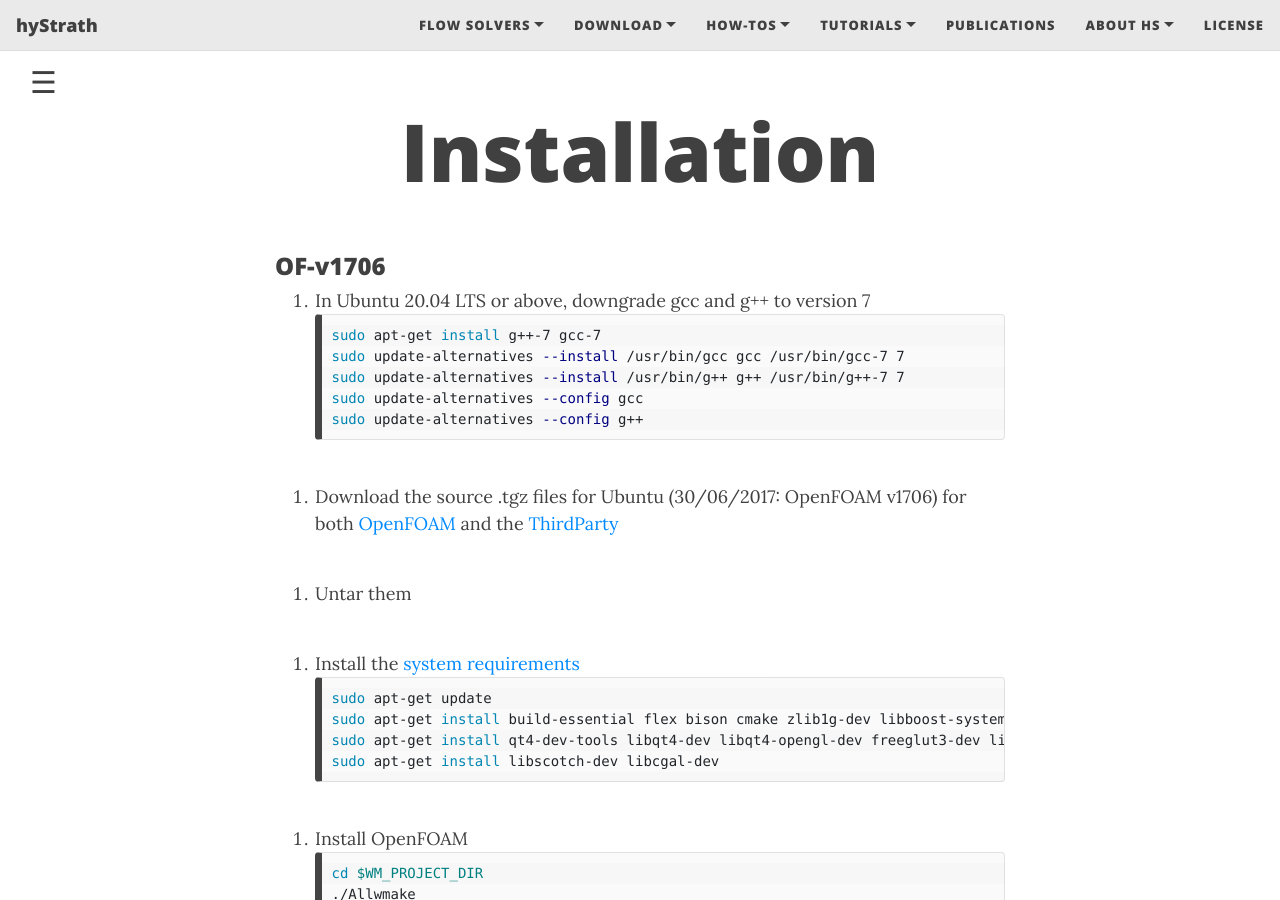
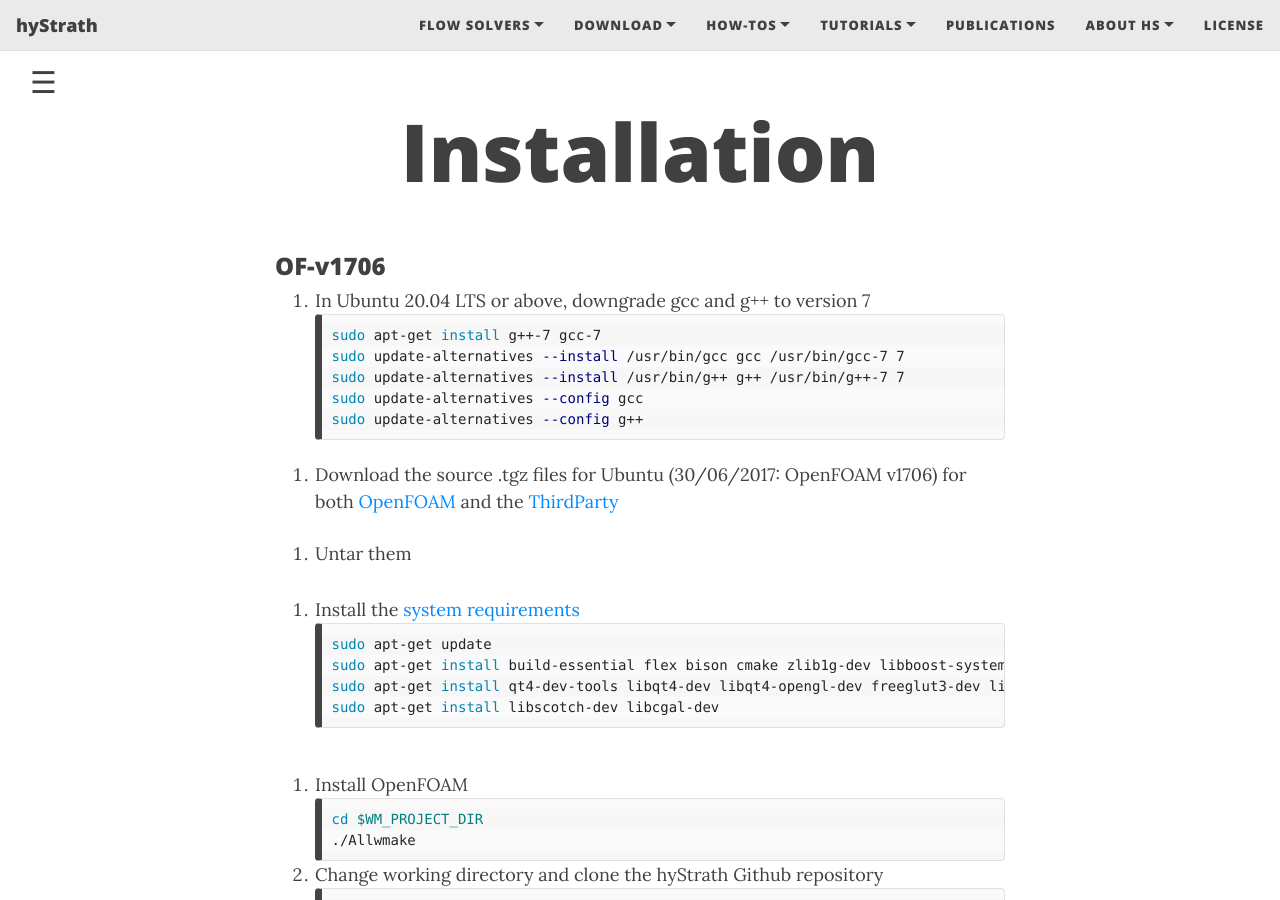
Before and after one commit to hystrath/hystrath.github.io, a Jekyll site: the page built from installation.md, in a window 1280 px wide and 900 px high. Built offline with Jekyll 4.4.1, drawn with Linux system fonts in a browser that asks for light colours; nearby versions of some CDN libraries.

Commit message:
Editing pages

````diff
--- a/installation.md
+++ b/installation.md
@@ -47,20 +47,19 @@ sudo update-alternatives --config gcc
 sudo update-alternatives --config g++
 ```
 
-<div style="line-height:150%;">
+<div style="line-height:25%;">
     <br>
 </div>
 
-
 2. Download the source .tgz files for Ubuntu (30/06/2017: OpenFOAM v1706) for both [OpenFOAM](https://sourceforge.net/projects/openfoam/files/v1706/OpenFOAM-v1706.tgz) and the [ThirdParty](https://sourceforge.net/projects/openfoam/files/v1706/ThirdParty-v1706.tgz)
 
-<div style="line-height:150%;">
+<div style="line-height:50%;">
     <br>
 </div>
 
 3. Untar them
 
-<div style="line-height:150%;">
+<div style="line-height:75%;">
     <br>
 </div>
 
````
